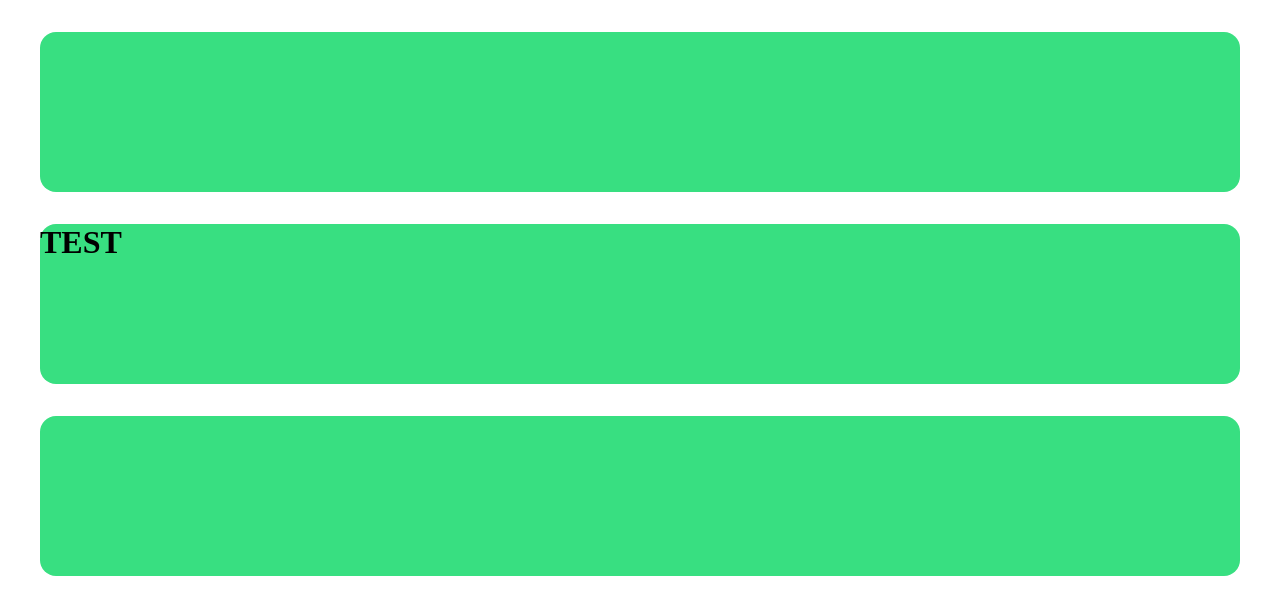
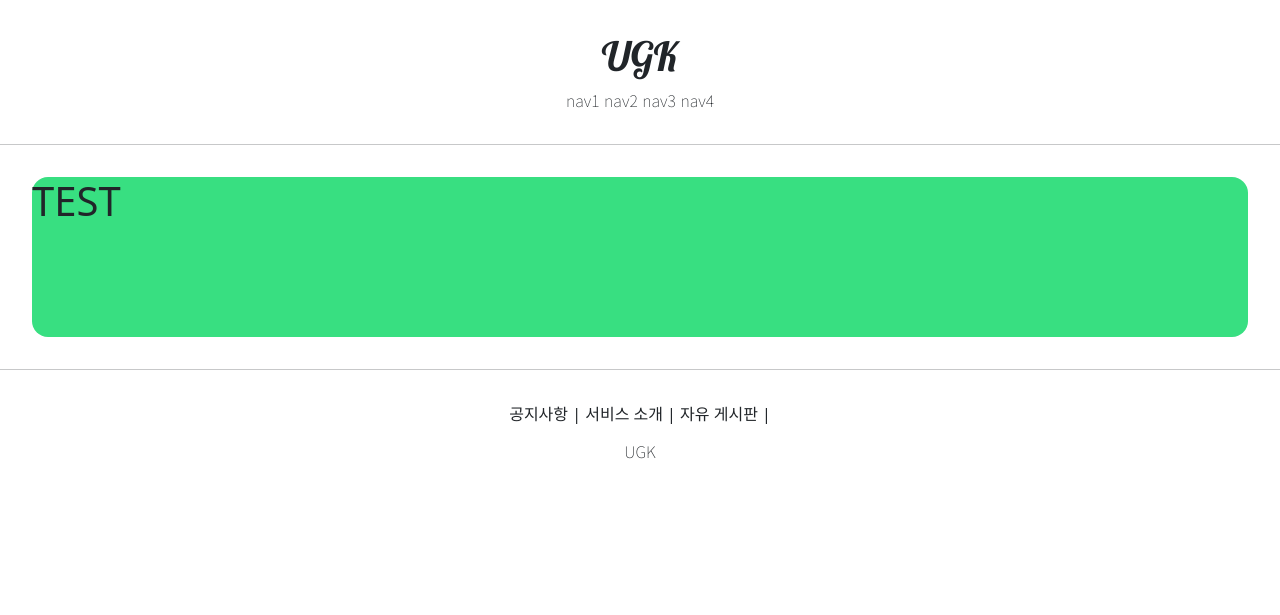
Before and after one commit to ugkim08/Django_study, a Django app: page /account/hello_world/ in a window 1280 px wide. Shown: the top 615 px of the page. Run offline with Django 3.2, Linux system fonts and the light colour scheme.

Commit message:
Django class 10

```diff
--- a/templates/base.html
+++ b/templates/base.html
@@ -7,12 +7,15 @@
 
     {% include 'header.html' %}
 
+    <hr>
+
     {% block content %}
     {% endblock %}
+
+    <hr>
 
     {% include 'footer.html' %}
 
 
-
 </body>
 </html>
--- a/templates/footer.html
+++ b/templates/footer.html
@@ -1,3 +1,11 @@
-<div style="height: 10rem; background-color: #38df81; border-radius: 1rem; margin: 2rem;">
+<div style="text-align: center; margin-top: 2rem;">
+    <div style="font-size: .6 rem;">
+        <span>공지사항</span>  |
+        <span>서비스 소개</span>  |
+        <span>자유 게시판</span>  |
+    </div>
+    <div style="margin-top: 1rem;">
+        <h6 style="margin-top: 1rem; font-family: 'Noto Sans KR', sans-serif;">UGK</h6>
+    </div>
 
 </div>
--- a/templates/head.html
+++ b/templates/head.html
@@ -1,4 +1,18 @@
 <head>
     <meta charset="UTF-8">
-    <title>ugk</title>
+    <title>UGK</title>
+
+    <!--Bootstrap link-->
+    <link href="https://cdn.jsdelivr.net/npm/bootstrap@5.0.2/dist/css/bootstrap.min.css" rel="stylesheet" integrity="sha384-EVSTQN3/azprG1Anm3QDgpJLIm9Nao0Yz1ztcQTwFspd3yD65VohhpuuCOmLASjC" crossorigin="anonymous">
+
+    <!--google font link roto sans-->
+    <link rel="preconnect" href="https://fonts.googleapis.com">
+    <link rel="preconnect" href="https://fonts.gstatic.com" crossorigin>
+    <link href="https://fonts.googleapis.com/css2?family=Noto+Sans+KR:wght@100&display=swap" rel="stylesheet">
+
+    <!--google font link_Lobster-->
+    <link rel="preconnect" href="https://fonts.googleapis.com">
+    <link rel="preconnect" href="https://fonts.gstatic.com" crossorigin>
+    <link href="https://fonts.googleapis.com/css2?family=Lobster&family=Noto+Sans+KR:wght@100&display=swap" rel="stylesheet">
+
 </head>
--- a/templates/header.html
+++ b/templates/header.html
@@ -1,2 +1,11 @@
-<div style="height: 10rem; background-color: #38df81; border-radius: 1rem; margin: 2rem;">
+<div style="text-align: center; margin: 2rem 0;">
+    <div>
+        <h1 style="font-family: 'Lobster', cursive; font-family: 'Lobster', cursive;">UGK</h1>
+    </div>
+    <div style="font-family: 'Noto Sans KR', sans-serif;">
+        <span>nav1</span>
+        <span>nav2</span>
+        <span>nav3</span>
+        <span>nav4</span>
+    </div>
 </div>
```
